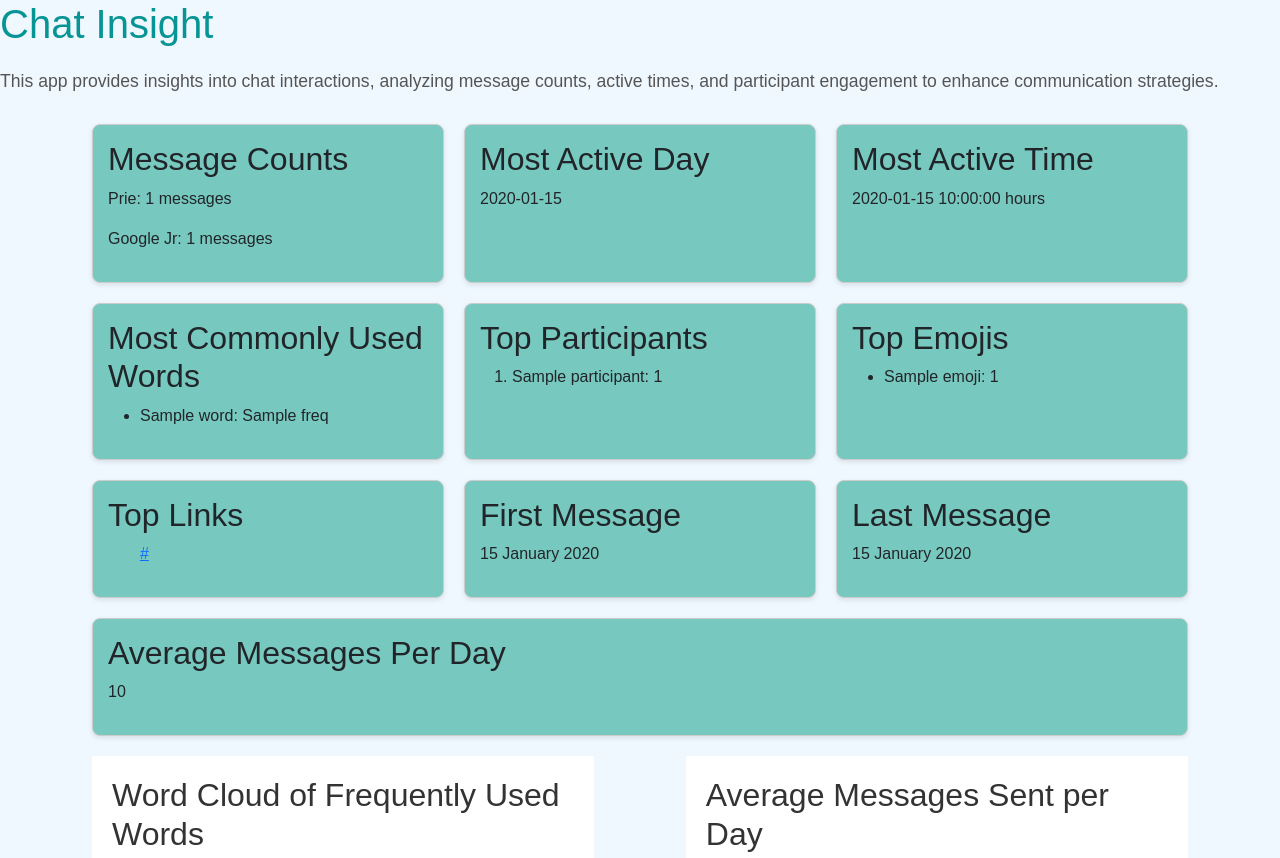
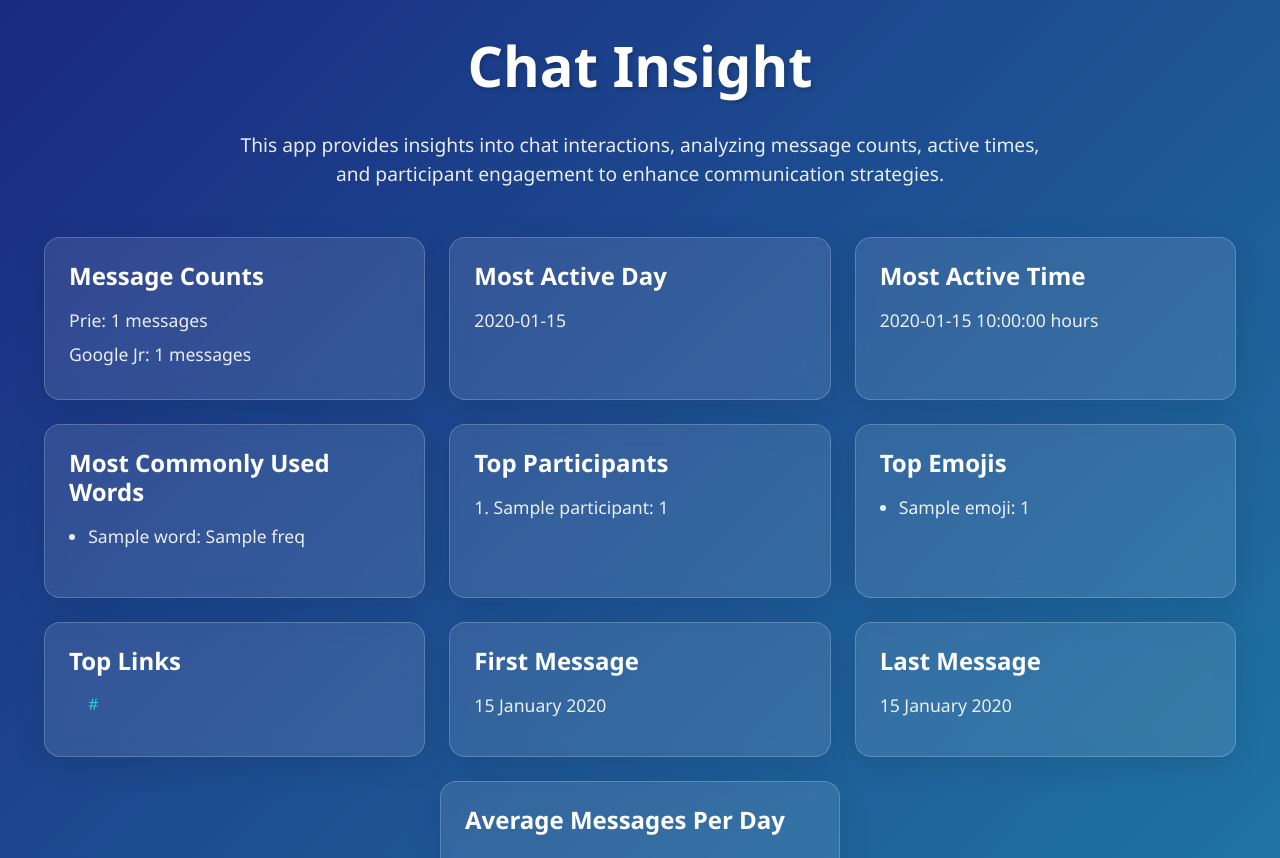
Before and after one commit to xeroxzen/chat-insight, a FastAPI app: template templates/results.html in a window 1280 px wide. Shown: the top 858 px of the page. Run offline with FastAPI, Linux system fonts and the light colour scheme; the template is opened without the code that fills it: most values are stand-ins (such as "Sample title", 1, 10 or a date in 2020); some libraries are stand-ins or nearby versions.

Commit message:
style: Modernize results.html with gradient background and glassmorphic design

```diff
--- a/templates/results.html
+++ b/templates/results.html
@@ -10,48 +10,151 @@
     />
     <style>
       body {
-        background-color: #f0f8ff; /* Light background for contrast */
-        color: #333; /* Dark text for readability */
-        font-family: Arial, sans-serif;
+        background: linear-gradient(135deg, #1a2980 0%, #26d0ce 100%);
+        color: #fff;
+        font-family: 'Segoe UI', Arial, sans-serif;
+        min-height: 100vh;
+        padding: 2rem;
       }
+
       h1 {
-        color: #069494; /* Teal color for the main heading */
+        font-size: 3.5rem;
+        font-weight: 700;
+        text-align: center;
+        margin-bottom: 2rem;
+        color: #fff;
+        text-shadow: 2px 2px 4px rgba(0, 0, 0, 0.2);
       }
+
+      .description {
+        text-align: center;
+        font-size: 1.2rem;
+        max-width: 800px;
+        margin: 0 auto 3rem;
+        color: rgba(255, 255, 255, 0.9);
+      }
+
       .container {
         display: flex;
-        justify-content: space-between;
         flex-wrap: wrap;
+        gap: 1.5rem;
+        justify-content: center;
+        max-width: 1400px;
+        margin: 0 auto;
       }
-      .child {
-        flex: 1;
-        margin: 10px;
-        min-width: 200px;
-        box-sizing: border-box;
+
+      .card {
+        background: rgba(255, 255, 255, 0.1);
+        backdrop-filter: blur(10px);
+        border: 1px solid rgba(255, 255, 255, 0.2);
+        border-radius: 16px;
+        padding: 1.5rem;
+        flex: 1 1 300px;
+        max-width: 400px;
+        transition: all 0.3s ease;
+        box-shadow: 0 8px 32px rgba(0, 0, 0, 0.1);
       }
-      .card {
-        background-color: rgb(119, 201, 191);
-        border: 1px solid #ccc;
+
+      .card:hover {
+        transform: translateY(-5px);
+        box-shadow: 0 12px 40px rgba(0, 0, 0, 0.2);
+        background: rgba(255, 255, 255, 0.15);
+      }
+
+      .card h2 {
+        font-size: 1.5rem;
+        margin-bottom: 1rem;
+        color: #fff;
+        font-weight: 600;
+      }
+
+      .card p, .card li {
+        color: rgba(255, 255, 255, 0.9);
+        margin-bottom: 0.5rem;
+        font-size: 1.1rem;
+      }
+
+      .card ul, .card ol {
+        padding-left: 1.2rem;
+      }
+
+      .visualization {
+        background: rgba(255, 255, 255, 0.1);
+        backdrop-filter: blur(10px);
+        border: 1px solid rgba(255, 255, 255, 0.2);
+        border-radius: 16px;
+        padding: 1.5rem;
+        flex: 1 1 45%;
+        max-width: 600px;
+        transition: all 0.3s ease;
+        cursor: pointer;
+      }
+
+      .visualization:hover {
+        transform: translateY(-5px);
+        box-shadow: 0 12px 40px rgba(0, 0, 0, 0.2);
+      }
+
+      .visualization h2 {
+        font-size: 1.5rem;
+        margin-bottom: 1rem;
+        color: #fff;
+      }
+
+      .visualization img {
+        width: 100%;
+        height: auto;
         border-radius: 8px;
-        box-shadow: 0 2px 5px rgba(0, 0, 0, 0.1);
-        margin: 10px;
-        padding: 15px;
-        flex: 1 1 calc(30% - 20px); /* Responsive card width */
-        box-sizing: border-box;
+        transition: all 0.3s ease;
       }
-      .visualization {
-        background-color: white;
-        width: 45%;
-        padding: 20px;
-        display: flex;
-        flex-direction: column;
-        align-items: left;
-        padding: 20px;
-        margin: 10px;
+
+      .visualization:hover img {
+        transform: scale(1.02);
       }
-      .description {
-        margin: 20px 0;
-        font-size: 1.1em;
-        color: #555; /* Slightly lighter text for description */
+
+      /* Custom scrollbar */
+      ::-webkit-scrollbar {
+        width: 10px;
+      }
+
+      ::-webkit-scrollbar-track {
+        background: rgba(255, 255, 255, 0.1);
+      }
+
+      ::-webkit-scrollbar-thumb {
+        background: rgba(255, 255, 255, 0.3);
+        border-radius: 5px;
+      }
+
+      ::-webkit-scrollbar-thumb:hover {
+        background: rgba(255, 255, 255, 0.4);
+      }
+
+      /* Links styling */
+      a {
+        color: #26d0ce;
+        text-decoration: none;
+        transition: color 0.3s ease;
+      }
+
+      a:hover {
+        color: #fff;
+        text-decoration: underline;
+      }
+
+      /* Responsive adjustments */
+      @media (max-width: 768px) {
+        body {
+          padding: 1rem;
+        }
+
+        h1 {
+          font-size: 2.5rem;
+        }
+
+        .card, .visualization {
+          flex: 1 1 100%;
+        }
       }
     </style>
   </head>
```
